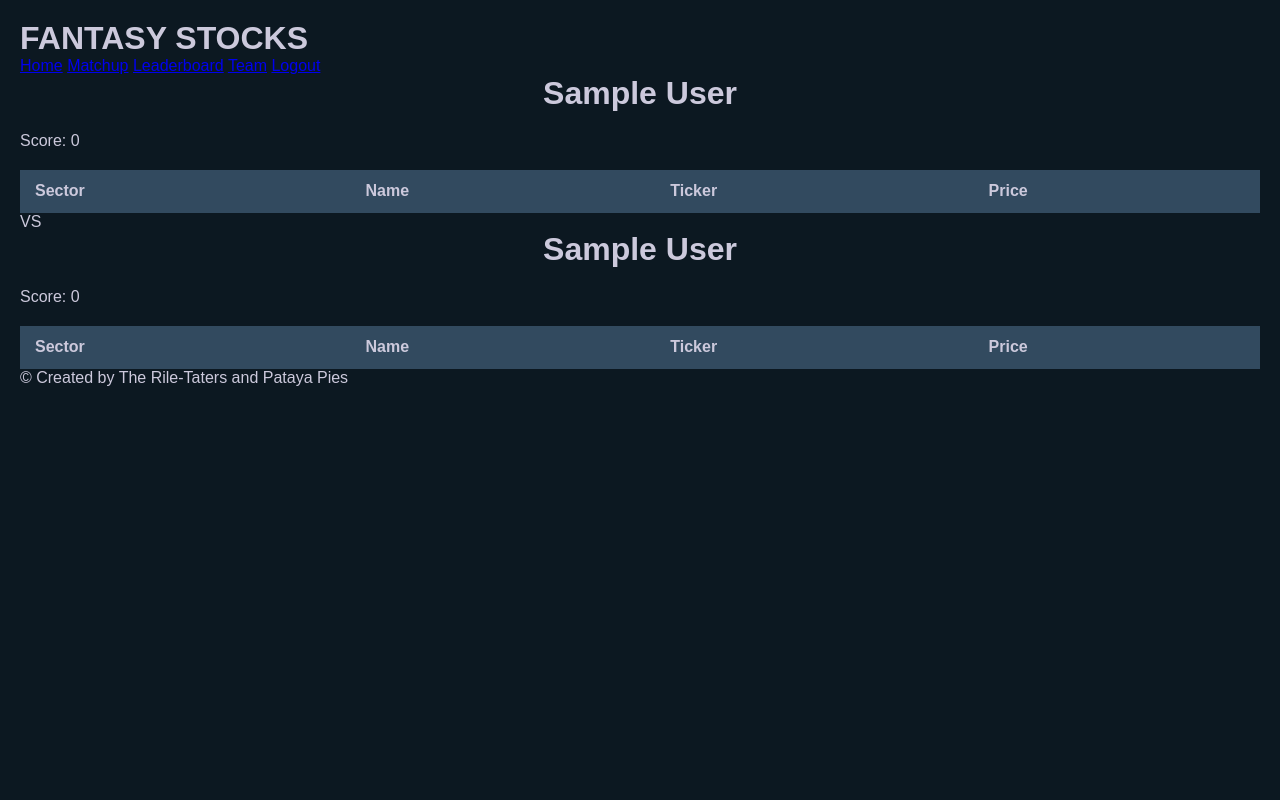
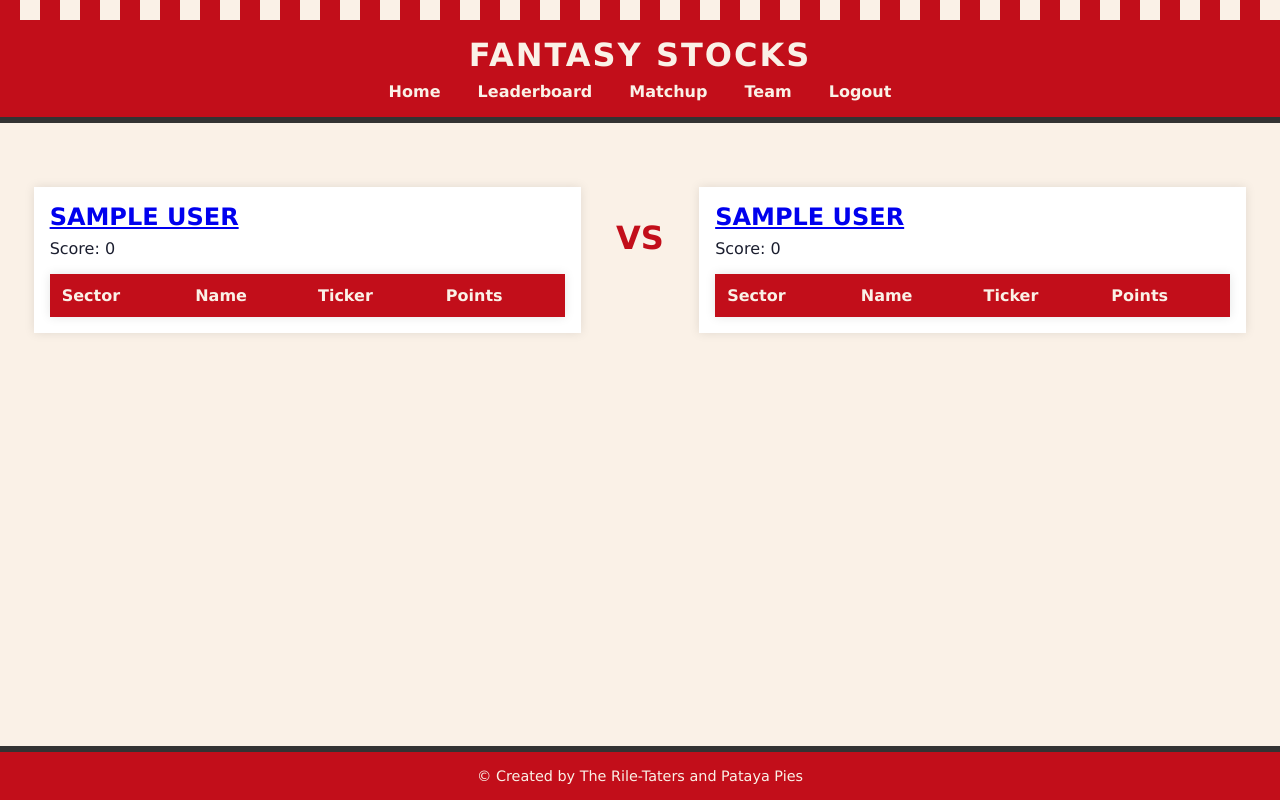
Before and after one commit to PatrickC05/hackprincetons25, a Django app: page /matchup/ in a window 1280 px wide. Run offline with Django 5.2, Linux system fonts and the light colour scheme; a user stored in the database is signed in; tables that the repository leaves empty hold one stand-in row (values such as "Sample post"); lists and menus that the app fills with data are empty.

Commit message:
pre-dinner push

```diff
--- a/fantasy_football/main/static/css/style.css
+++ b/fantasy_football/main/static/css/style.css
@@ -5,13 +5,13 @@
     width: 100vw;
     height: 100vh;
     pointer-events: none;
-    z-index: 999;
+    z-index: 900;
 }
 
 .money {
     position: absolute;
     font-size: 2rem;
-    color: green;
+    color: #3c0008;
     pointer-events: none;
     opacity: 0.8;
     transform: translate(-50%, -50%);
@@ -31,6 +31,10 @@
 tr.gold { background-color: #FFD700 !important; }   /* Light Gold */
 tr.silver { background-color: #C0C0C0 !important; } /* Silver */
 tr.bronze { background-color: #CD7F32 !important; } /* Bronze */
+
+
+/*MAYAS VERSION 1 */
+
 
 /* table {
     width: 100%;
@@ -105,15 +109,18 @@ footer {
 }
 
 .team {
-    width: 45%;  /* Adjust width as needed */
+    width: 45%;  Adjust width as needed */
 /* }
 
 .vs-text {
     align-self: center;
     font-size: 2rem;
     font-weight: bold;
-} */
+}
 
+
+/* TATES VERSION */
+/*
 * {
     margin: 0;
     padding: 0;
@@ -121,7 +128,6 @@ footer {
     font-family: Arial, sans-serif;
 }
 
-/* Body */
 body {
     background-color: #0C1821;
     color: #CCC9DC;
@@ -129,7 +135,6 @@ body {
     font-size: 16px;
 }
 
-/* Container */
 .container {
     width: 80%;
     margin: 0 auto;
@@ -139,7 +144,6 @@ body {
     box-shadow: 0 4px 8px rgba(0, 0, 0, 0.1);
 }
 
-/* Table */
 table {
     width: 100%;
     border-collapse: collapse;
@@ -165,7 +169,6 @@ td {
     color: #CCC9DC;
 }
 
-/* Header */
 h2 {
     color: #CCC9DC;
     font-size: 2rem;
@@ -173,9 +176,245 @@ h2 {
     text-align: center;
 }
 
-/* Empty state message */
 td[colspan="4"] {
     text-align: center;
     font-style: italic;
     color: #CCC9DC;
-}
+} */
+
+/* 1) Global Reset / Base */
+* {
+    margin: 0;
+    padding: 0;
+    box-sizing: border-box;
+  }
+
+  html {
+    font-family: "Verdana", sans-serif; /* or a retro Google Font like "Lobster" if you prefer */
+    background-color: #FAF1E7; /* Cream background */
+    color: #1B1E2F; /* Dark text */
+    scroll-behavior: smooth;
+  }
+
+  body {
+    display: flex;
+    flex-direction: column;
+    min-height: 100vh;
+  }
+
+  /* 2) Header and Nav */
+  header {
+    background-color: #C20E1A; /* Retro Red */
+    color: #FAF1E7; /* Cream text */
+    padding: 1rem;
+    text-align: center;
+    position: relative;
+    border-bottom: 6px solid #333; /* Bold bottom border for a retro look */
+  }
+
+  header h1 {
+    font-size: 2rem;
+    text-transform: uppercase;
+    letter-spacing: 2px;
+  }
+
+  header nav {
+    margin-top: 0.5rem;
+  }
+
+  header nav a {
+    color: #FAF1E7;
+    text-decoration: none;
+    margin: 0 1rem;
+    font-weight: bold;
+    border-bottom: 2px solid transparent;
+    transition: border-bottom 0.3s ease;
+  }
+
+  header nav a:hover {
+    border-bottom: 2px solid #FAF1E7;
+  }
+
+  /* 3) Main Content */
+  main {
+    flex: 1;
+    padding: 2rem;
+  }
+
+  /* 4) Footer */
+  footer {
+    background-color: #C20E1A;
+    color: #FAF1E7;
+    text-align: center;
+    padding: 1rem;
+    border-top: 6px solid #333;
+  }
+
+  footer p {
+    font-size: 0.9rem;
+  }
+
+  /* 5) Tables */
+  table {
+    width: 100%;
+    border-collapse: collapse;
+    margin-top: 1rem;
+    font-size: 1rem;
+    background-color: #fff; /* White for table background */
+    box-shadow: 0 0 10px rgba(0,0,0,0.1);
+  }
+
+  thead {
+    background-color: #C20E1A;
+    color: #FAF1E7;
+  }
+
+  thead th {
+    padding: 0.75rem;
+    text-align: left;
+  }
+
+  tbody tr {
+    border-bottom: 1px solid #ddd;
+  }
+
+  tbody td {
+    padding: 0.75rem;
+  }
+
+  tbody tr:nth-child(even) {
+    background-color: #f5f5f5;
+  }
+
+  /* Leaderboard medal rows */
+  .gold {
+    background-color: #ffd700 !important;
+  }
+  .silver {
+    background-color: #c0c0c0 !important;
+  }
+  .bronze {
+    background-color: #cd7f32 !important;
+  }
+
+  /* 6) Buttons and Forms */
+  button {
+    background-color: #C20E1A;
+    color: #FAF1E7;
+    padding: 0.5rem 1rem;
+    border: none;
+    cursor: pointer;
+    font-weight: bold;
+    text-transform: uppercase;
+    letter-spacing: 1px;
+    transition: background-color 0.3s ease;
+  }
+
+  button:hover {
+    background-color: #A10C16; /* Slightly darker red */
+  }
+
+  /* 7) Additional Classes */
+
+  /* Floating money animation (from your floating-money.js) */
+  /* #floating-money {
+    position: fixed;
+    top: 0;
+    left: 0;
+    pointer-events: none;
+    width: 100%;
+    height: 100%;
+    overflow: hidden;
+  }
+  .money {
+    position: absolute;
+    font-size: 2rem;
+    color: #C20E1A;
+    animation: floatMoney 5s linear infinite;
+    opacity: 0.8;
+  } */
+
+  @keyframes floatMoney {
+    0% {
+      transform: translateY(0) rotate(0deg);
+      opacity: 1;
+    }
+    100% {
+      transform: translateY(100vh) rotate(360deg);
+      opacity: 0;
+    }
+  }
+
+  /* Confetti Canvas (leaderboard page) */
+  #confetti-canvas {
+    position: fixed;
+    top: 0;
+    left: 0;
+    pointer-events: none;
+    width: 100vw;
+    height: 100vh;
+  }
+
+  /* 8) Matchup Page */
+  .matchup-container {
+    display: flex;
+    align-items: flex-start;
+    justify-content: space-around;
+    margin-top: 2rem;
+    flex-wrap: wrap;
+  }
+
+  .team {
+    background-color: #fff;
+    padding: 1rem;
+    width: 45%;
+    box-shadow: 0 0 10px rgba(0,0,0,0.1);
+    margin-bottom: 1rem;
+  }
+
+  .team h2 {
+    margin-bottom: 0.5rem;
+    color: #C20E1A;
+    text-transform: uppercase;
+    font-weight: bold;
+  }
+
+  .vs-text {
+    font-size: 2rem;
+    font-weight: bold;
+    margin: 2rem;
+    color: #C20E1A;
+  }
+
+  /* 9) Portfolio / Team Page */
+  .container {
+    margin: 1rem auto;
+    max-width: 1000px;
+  }
+
+  .table-container {
+    margin-top: 1rem;
+    overflow-x: auto;
+  }
+
+  /* 10) Login Page (if using base layout, adjust as needed) */
+  form {
+    margin: 2rem 0;
+  }
+  form button[type="submit"] {
+    margin-top: 1rem;
+  }
+
+  /* Optional: If you want a retro checkered border somewhere */
+  body:before {
+    content: "";
+    display: block;
+    height: 20px;
+    background: repeating-linear-gradient(
+      90deg,
+      #C20E1A 0,
+      #C20E1A 20px,
+      #FAF1E7 20px,
+      #FAF1E7 40px
+    );
+  }
--- a/fantasy_football/main/static/js/floating-money.js
+++ b/fantasy_football/main/static/js/floating-money.js
@@ -1,36 +1,139 @@
+// document.addEventListener('DOMContentLoaded', function () {
+//     if (window.location.pathname === '/') { // Only apply on home page
+//         const container = document.getElementById('floating-money');
+
+//         // Ensure the container has the correct dimensions before calculation
+//         const containerWidth = container.offsetWidth;
+//         const containerHeight = container.offsetHeight;
+//         const moneySize = 30; // Size of the money signs (adjust as needed)
+
+//         // Function to create a single money sign
+//         function createMoneySign() {
+//             const moneySign = document.createElement('span');
+//             moneySign.classList.add('money');
+//             moneySign.textContent = '$'; // Dollar sign
+//             container.appendChild(moneySign);
+
+//             // Random initial position, ensuring the sign doesn't start off-screen
+//             let x = Math.random() * (containerWidth - moneySize); // Random X within container bounds
+//             let y = Math.random() * (containerHeight - moneySize); // Random Y within container bounds
+//             let xSpeed = Math.random() * 2 + 1; // Random speed in X direction
+//             let ySpeed = Math.random() * 2 + 1; // Random speed in Y direction
+//             let isSwimming = false; // Flag to control swimming away behavior
+//             let swimAngle = 0;
+//             let swimSpeed = 0;
+
+//             // Set the initial position of the money sign
+//             moneySign.style.position = 'absolute';
+//             moneySign.style.transform = `translate(${x}px, ${y}px)`;
+
+//             // Function to animate the money sign
+//             function move() {
+//                 // If the sign is "swimming," adjust its movement
+//                 if (isSwimming) {
+//                     x += Math.cos(swimAngle) * swimSpeed;
+//                     y += Math.sin(swimAngle) * swimSpeed;
+//                 } else {
+//                     // Otherwise, perform the regular bouncing logic
+//                     x += xSpeed;
+//                     y += ySpeed;
+
+//                     // If the money sign hits the boundaries, reverse its direction
+//                     if (x >= containerWidth - moneySize || x <= 0) {
+//                         xSpeed = -xSpeed;
+//                     }
+//                     if (y >= containerHeight - moneySize || y <= 0) {
+//                         ySpeed = -ySpeed;
+//                     }
+//                 }
+
+//                 // Apply the new position
+//                 moneySign.style.transform = `translate(${x}px, ${y}px)`;
+
+//                 requestAnimationFrame(move);  // Continue the animation
+//             }
+
+//             move();
+
+//             // Return an object to access and manipulate the swimming behavior
+//             return {
+//                 moneySign: moneySign,
+//                 startSwimming: function (clickX, clickY) {
+//                     // Calculate the angle from the money sign to the click position
+//                     const angle = Math.atan2(y - clickY, x - clickX);
+//                     swimSpeed = 3 + Math.random() * 3;  // Random swimming speed
+//                     swimAngle = angle;  // Set swimming direction
+//                     isSwimming = true;  // Enable swimming behavior
+//                 }
+//             };
+//         }
+
+//         // Create multiple money signs
+//         const moneySigns = [];
+//         for (let i = 0; i < 100; i++) {  // You can increase the number to add more dollar signs
+//             const money = createMoneySign();
+//             moneySigns.push(money);
+//         }
+
+//         // Make the money swim away when the user clicks anywhere on the screen
+//         container.addEventListener('click', function (event) {
+//             const clickX = event.clientX - container.offsetLeft;  // Adjust for container position
+//             const clickY = event.clientY - container.offsetTop;  // Adjust for container position
+
+//             console.log(`Click at: ${clickX}, ${clickY}`); // Debugging log to check click position
+
+//             // Loop through all the money signs and move them away from the click position
+//             moneySigns.forEach(money => {
+//                 money.startSwimming(clickX, clickY);
+//             });
+//         });
+//     }
+// });
 document.addEventListener('DOMContentLoaded', function () {
-    // Only trigger the animation on the home page
-    if (window.location.pathname === '/') {
-        const moneySigns = document.querySelectorAll('.money');
+    if (window.location.pathname === '/') { // Only apply on home page
         const container = document.getElementById('floating-money');
         const containerWidth = container.offsetWidth;
         const containerHeight = container.offsetHeight;
+        const moneySize = 30; // Size of the money signs (adjust as needed)
 
-        function animateMoneySign(moneySign) {
-            let x = Math.random() * containerWidth;
-            let y = Math.random() * containerHeight;
-            let xSpeed = Math.random() * 2 + 1;
-            let ySpeed = Math.random() * 2 + 1;
+        function createMoneySign() {
+            const moneySign = document.createElement('span');
+            moneySign.classList.add('money');
+            moneySign.textContent = '$'; // Dollar sign
 
+            container.appendChild(moneySign);
+
+            // Random initial position, ensuring the sign doesn't start off-screen
+            let x = Math.random() * (containerWidth - moneySize);
+            let y = Math.random() * (containerHeight - moneySize);
+            let xSpeed = Math.random() * 2 + 1; // Random speed in X direction
+            let ySpeed = Math.random() * 2 + 1; // Random speed in Y direction
+
+            // Function to animate the money sign
             function move() {
                 x += xSpeed;
                 y += ySpeed;
 
                 // If the money sign hits the boundaries, reverse its direction
-                if (x >= containerWidth - 50 || x <= 0) {
+                if (x >= containerWidth - moneySize || x <= 0) {
                     xSpeed = -xSpeed;
                 }
-                if (y >= containerHeight - 50 || y <= 0) {
+                if (y >= containerHeight - moneySize || y <= 0) {
                     ySpeed = -ySpeed;
                 }
 
+                // Apply the new position
                 moneySign.style.transform = `translate(${x}px, ${y}px)`;
-                requestAnimationFrame(move);
+
+                requestAnimationFrame(move);  // Continue the animation
             }
+
             move();
         }
 
-        // Start the animation for each money sign
-        moneySigns.forEach(sign => animateMoneySign(sign));
+        // Create multiple money signs
+        for (let i = 0; i < 100; i++) {  // You can increase the number to add more dollar signs
+            createMoneySign();
+        }
     }
 });
--- a/fantasy_football/main/templates/base.html
+++ b/fantasy_football/main/templates/base.html
@@ -23,9 +23,9 @@
         <h1>FANTASY STOCKS</h1>
         <nav>
             <a href="{% url 'home' %}">Home</a>
-            <a href="{% url 'matchup' %}">Matchup</a>
             <a href="{% url 'leaderboard' %}" onclick="startConfetti()">Leaderboard</a>
             {% if user.is_authenticated %}
+                <a href="{% url 'matchup' %}">Matchup</a>
                 <a href="{% url 'team' %}">Team</a>
                 <a href="#" onclick="confirmLogout(event)">Logout</a>
             {% else %}
--- a/fantasy_football/main/templates/leaderboard.html
+++ b/fantasy_football/main/templates/leaderboard.html
@@ -20,7 +20,7 @@
         {% for user_profile in user_profiles %}
             <tr class="{% if forloop.first %}gold{% elif forloop.counter == 2 %}silver{% elif forloop.counter == 3 %}bronze{% endif %}">
                 <td>{{ forloop.counter }}</td>
-                <td>{{ user_profile.team_name }}</td>
+                <td><a href="{% url 'team_view' user_profile.user.id %}">{{ user_profile.team_name }}</a></td>
                 <td>{{ user_profile.win_count }}</td>
                 <td>{{ user_profile.loss_count }}</td>
                 <td>{{ user_profile.total_points }}</td>
--- a/fantasy_football/main/templates/matchup.html
+++ b/fantasy_football/main/templates/matchup.html
@@ -6,7 +6,11 @@
     <div class="matchup-container">
         <!-- Team 1 -->
         <div class="team">
-            <h2>{{team1name}}</h2>
+            <h2><a href="{% url 'team' %}{{ team1id }}">{{ team1name }}</a></h2>
+            <!-- Display the team name as a link to the team page -->
+            {% if first_user_id == user.id %}
+                <p>(You)</p>
+            {% endif %}
             <p>Score: <span id="team1score">{{ team1score }}</span></p>
             <table>
                 <thead>
@@ -14,24 +18,24 @@
                         <th>Sector</th>
                         <th>Name</th>
                         <th>Ticker</th>
-                        <th>Price</th>
+                        <th>Points</th>
                     </tr>
                 </thead>
                 <tbody>
                     {% for stock in first_user_sectors %}
                     <tr>
                         {% for sector, abbs in sector_abbs.items %}{% if sector == stock.sector %}<td>{{ abbs }}</td>{% endif %}{% endfor %}
-                        <td>{{ stock.name }}</td>
+                        <td><a href="{% url 'stock_detail' stock.ticker %}">{{ stock.name }}</a></td>
                         <td>({{ stock.ticker }})</td>
-                        <td></td>
+                        {% for ticker, points in stock_scores.items %}{% if ticker == stock.ticker %}<td>{{ points }}</td>{% endif %}{% endfor %}
                     </tr>
                     {% endfor %}
                     {% for stock in first_user_flex %}
                     <tr>
                         <td>FLEX</td>
-                        <td>{{ stock.name }}</td>
+                        <td><a href="{% url 'stock_detail' stock.ticker %}">{{ stock.name }}</a></td>
                         <td>({{ stock.ticker }})</td>
-                        <td>${{ stock.points }}</td>
+                        {% for ticker, points in stock_scores.items %}{% if ticker == stock.ticker %}<td>{{ points }}</td>{% endif %}{% endfor %}
                     </tr>
                     {% endfor %}
                     {% for stock in first_user_bench %}
@@ -39,7 +43,7 @@
                         <td>BENCH</td>
                         <td>{{ stock.name }}</td>
                         <td>({{ stock.ticker }})</td>
-                        <td>${{ stock.points }}</td>
+                        {% for ticker, points in stock_scores.items %}{% if ticker == stock.ticker %}<td>{{ points }}</td>{% endif %}{% endfor %}
                     </tr>
                     {% endfor %}
                 </tbody>
@@ -50,7 +54,7 @@
 
         <!-- Team 2 -->
         <div class="team">
-            <h2>{{team2name}}</h2>
+            <h2><a href="{% url 'team' %}{{ team2id }}">{{ team2name }}</a></h2>
             <p>Score: <span id="team2score">{{team2score}}</span></p>
             <table>
                 <thead>
@@ -58,24 +62,24 @@
                         <th>Sector</th>
                         <th>Name</th>
                         <th>Ticker</th>
-                        <th>Price</th>
+                        <th>Points</th>
                     </tr>
                 </thead>
                 <tbody>
                     {% for stock in second_user_sectors %}
                     <tr>
                         {% for sector, abbs in sector_abbs.items %}{% if sector == stock.sector %}<td>{{ abbs }}</td>{% endif %}{% endfor %}
-                        <td>{{ stock.name }}</td>
+                        <td><a href="{% url 'stock_detail' stock.ticker %}">{{ stock.name }}</a></td>
                         <td>({{ stock.ticker }})</td>
-                        {% for istock, points in stock_prices.items %}{% if istock == stock %}<td>{{ points }}</td>{% endif %}{% endfor %}
+                        {% for ticker, points in stock_scores.items %}{% if ticker == stock.ticker %}<td>{{ points }}</td>{% endif %}{% endfor %}
                     </tr>
                     {% endfor %}
                     {% for stock in second_user_flex %}
                     <tr>
                         <td>FLEX</td>
-                        <td>{{ stock.name }}</td>
+                        <td><a href="{% url 'stock_detail' stock.ticker %}">{{ stock.name }}</a></td>
                         <td>({{ stock.ticker }})</td>
-                        <td>${{ stock.points }}</td>
+                        {% for ticker, points in stock_scores.items %}{% if ticker == stock.ticker %}<td>{{ points }}</td>{% endif %}{% endfor %}
                     </tr>
                     {% endfor %}
                     {% for stock in second_user_bench %}
@@ -83,7 +87,7 @@
                         <td>BENCH</td>
                         <td>{{ stock.name }}</td>
                         <td>({{ stock.ticker }})</td>
-                        <td>${{ stock.points }}</td>
+                        {% for ticker, points in stock_scores.items %}{% if ticker == stock.ticker %}<td>{{ points }}</td>{% endif %}{% endfor %}
                     </tr>
                     {% endfor %}
                 </tbody>
--- a/fantasy_football/main/templates/team.html
+++ b/fantasy_football/main/templates/team.html
@@ -20,7 +20,7 @@
                     {% for stock in user_stocks %}
                     <tr>
                         <td>{{ stock.sector }}</td>
-                        <td>{{ stock.name }}</td>
+                        <td><a href="{% url 'stock_detail' stock.ticker %}">{{ stock.name }}</href></td>
                         <td>({{ stock.ticker }})</td>
                         <td>${{ stock.price }}</td>
                     </tr>
--- a/fantasy_football/main/urls.py
+++ b/fantasy_football/main/urls.py
@@ -18,7 +18,7 @@ from django.urls import path
 from django.shortcuts import redirect
 from django.contrib.auth import logout
 from django.contrib.auth.views import LoginView, LogoutView
-from .views import home, team, matchup, stock_detail, leaderboard
+from .views import home, team, matchup, stock_detail, leaderboard, team_view
 
 def custom_logout(request):
     logout(request)
@@ -28,6 +28,7 @@ def custom_logout(request):
 urlpatterns = [
    path('', home, name='home'),
    path('team/', team, name='team'),
+    path('team/<int:user_id>/', team_view, name='team_view'),  # View for other users' teams
    path('login/', LoginView.as_view(template_name='login.html'), name='login'),
    path('matchup/', matchup, name='matchup'),
    path('stocks/<str:ticker>/', stock_detail, name='stock_detail'),
--- a/fantasy_football/main/views.py
+++ b/fantasy_football/main/views.py
@@ -28,6 +28,18 @@ def team(request):
                    'Health Care': 'HC', 'Industrials': 'IND', 'Information Technology': "IT",
                    'Materials': 'MAT', 'Real Estate': 'RE', 'Utilities': 'UT'}
     user_profile = request.user.userprofile
+    user_stocks = Stock.objects.filter(stockleague__users=user_profile).distinct()
+    return render(request, 'team.html', {'user_profile': user_profile, 'user_stocks': user_stocks,
+                                         'sector_abbs': sector_abbs})
+
+def team_view(request, user_id):
+    user_profile = get_object_or_404(UserProfile, user__id=user_id)
+    if not user_profile.league:
+        return HttpResponse("This user is not part of any league.")
+    sector_abbs = {'Communication Services': 'COM', 'Consumer Discretionary': 'DIS',
+                   'Consumer Staples': 'STP', 'Energy': 'ENE', 'Financials': 'FIN',
+                   'Health Care': 'HC', 'Industrials': 'IND', 'Information Technology': "IT",
+                   'Materials': 'MAT', 'Real Estate': 'RE', 'Utilities': 'UT'}
     user_stocks = Stock.objects.filter(stockleague__users=user_profile).distinct()
     return render(request, 'team.html', {'user_profile': user_profile, 'user_stocks': user_stocks,
                                          'sector_abbs': sector_abbs})
@@ -79,35 +91,37 @@ def matchup(request):
     monday = recent_monday()
     first_user_score = 0
     for stock in first_user_sectors:
-        score = stock.get_score(monday)
-        stock_scores[stock] = score
+        score = round(stock.get_score(monday), 2)
+        stock_scores[stock.ticker] = score
         first_user_score += score
         print('firstuserscore',first_user_score)
     for stock in first_user_flex:
-        score = stock.get_score(monday)
-        stock_scores[stock] = score
+        score = round(stock.get_score(monday), 2)
+        stock_scores[stock.ticker] = score
         first_user_score += score
 
     second_user_score = 0
     for stock in second_user_sectors:
-        score = stock.get_score(monday)
-        stock_scores[stock] = score
+        score = round(stock.get_score(monday), 2)
+        stock_scores[stock.ticker] = score
         second_user_score += score
 
     for stock in second_user_flex:
-        score = stock.get_score(monday)
-        stock_scores[stock] = score
+        score = round(stock.get_score(monday), 2)
+        stock_scores[stock.ticker] = score
         second_user_score += score
 
     return render(request, 'matchup.html', {'team1name': user_profile.team_name,
+                                            'team1id': user_profile.id,
                                             'team2name': opponent.team_name,
+                                            'team2id': opponent.id,
                                             'team1score': first_user_score,
                                             'team2score': second_user_score,
                                             'first_user_sectors': first_user_sectors,
                                             'first_user_flex': first_user_flex,
                                             'first_user_bench': first_user_bench,
-                                            'second_user_sectors': first_user_sectors,
-                                            'second_user_flex': first_user_flex,
+                                            'second_user_sectors': second_user_sectors,
+                                            'second_user_flex': second_user_flex,
                                             'second_user_bench': second_user_bench,
                                             'sector_abbs': sector_abbs,
                                             'stock_scores': stock_scores})
--- /dev/null
+++ b/requirements.txt
@@ -0,0 +1 @@
+django
```
Also changed, not shown: fantasy_football/main/templates/stock_detail.html (+10 -6 lines), stocks/sp500_summary.py (+54 -22 lines), stocks/test_gemini.py (+11 -7 lines), sp500_summaries.csv (added).
